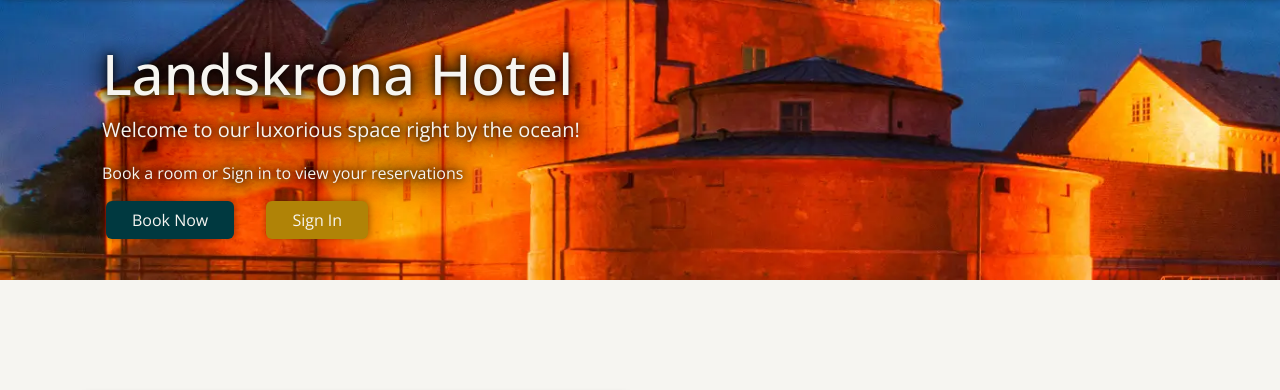
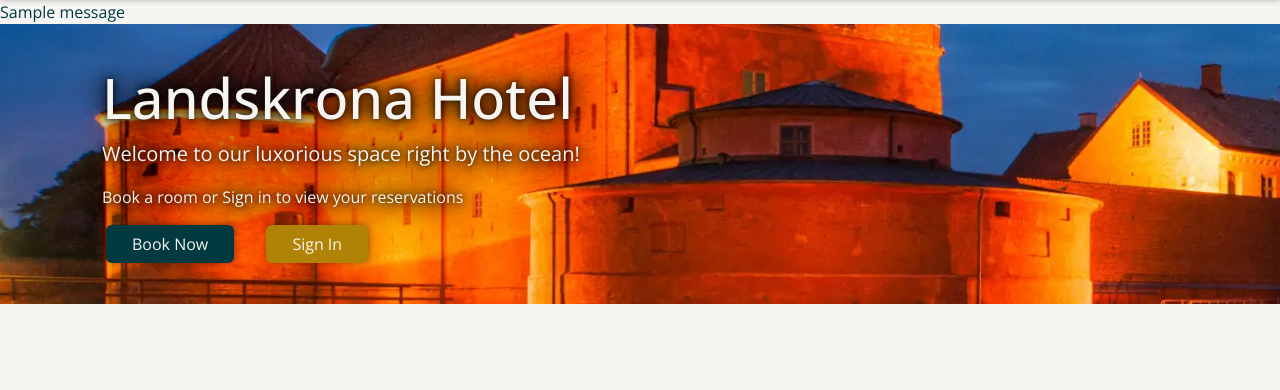
Before and after one commit to EVondrus/la-hotel, a Django app: page / in a window 1280 px wide. Shown: the part 102-492 px from the top of the page. Run offline with Django 5.2, Linux system fonts and the light colour scheme; tables that the repository leaves empty hold one stand-in row (values such as "Sample post"); one stand-in notice (Sample message) is shown; some libraries are stand-ins or nearby versions.

Commit message:
feat: Add messages block in base.html

```diff
--- a/templates/base.html
+++ b/templates/base.html
@@ -49,10 +49,26 @@
 
   <!--Prettier Ignore-->
   <body>
+    <!-- Navbar -->
     {% include 'includes/header.html' %}
 
-    <main>{% block content %} {% endblock %}</main>
+    <main>
+      <!-- Messages block -->
+      {% if messages %}
+      <div class="message-container">
+          {% for message in messages %}
+          <div class="{{ message.tags }}">
+              {{ message }}
+          </div>
+          {% endfor %}
+      </div>
+      {% endif %}
 
+    <!-- Content block -->
+      {% block content %} {% endblock %}
+    </main>
+
+    <!-- Footer -->
     {% include 'includes/footer.html' %}
 
     <!-- Bootstrap JS -->
```
